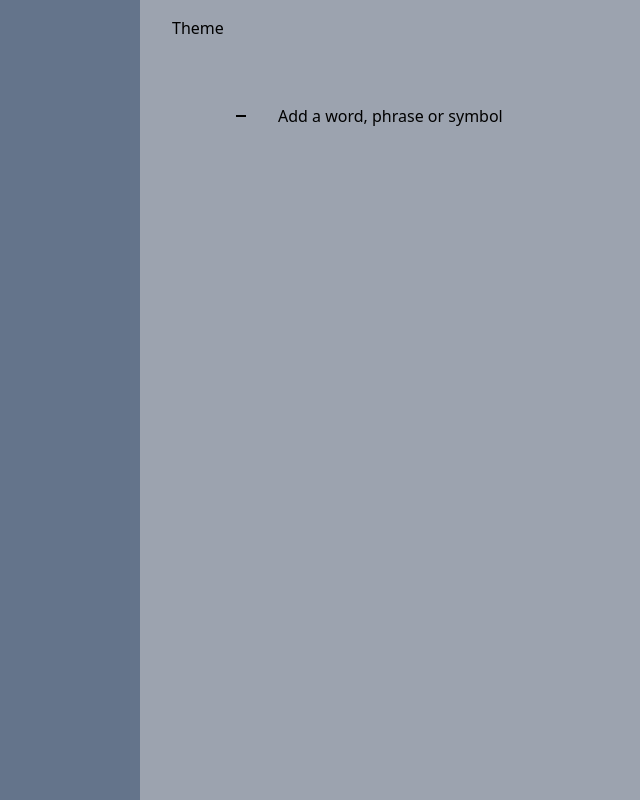
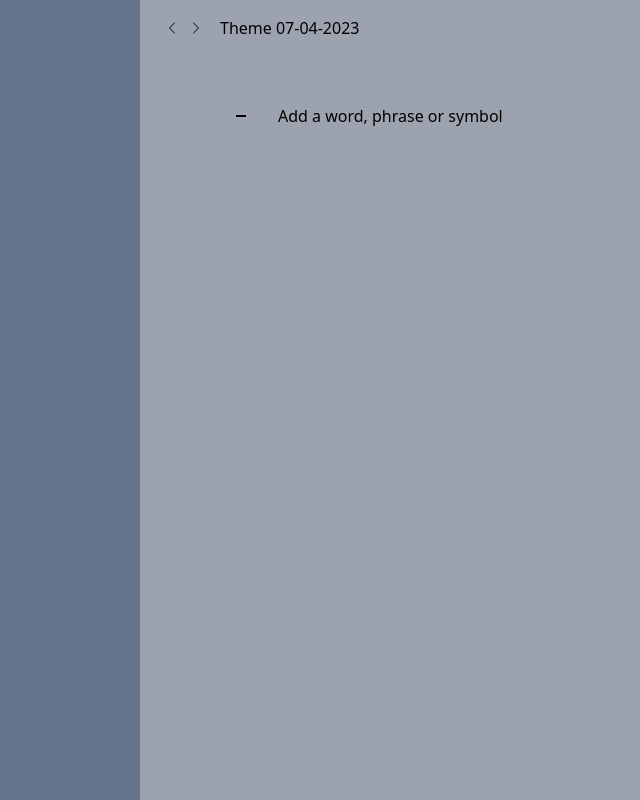
Before and after one commit to ssluizf/GoldenApp, a Next.js app: page /notes in a window 1280 px wide. Shown: the whole page, without its empty margins (180-820 px from the left). Built offline with nearby package versions, Linux system fonts and the light colour scheme.

Commit message:
feat(page): page header icons added; adjust on card component

```diff
--- a/package.json
+++ b/package.json
@@ -11,6 +11,7 @@
     "build-storybook": "build-storybook"
   },
   "dependencies": {
+    "@heroicons/react": "^2.0.17",
     "@types/node": "18.15.11",
     "@types/react": "18.0.31",
     "@types/react-dom": "18.0.11",
--- a/src/components/card.tsx
+++ b/src/components/card.tsx
@@ -16,7 +16,7 @@ export default function Card() {
             value={meaning}
             onChange={(e) => setMeaning((e.target as HTMLInputElement).value)}
           />
-          <div className="flex flex-col">
+          <div className="flex flex-col h-6">
             <hr className="w-full m-auto px-1 border border-black" />
           </div>
         </>
@@ -28,7 +28,7 @@ export default function Card() {
         value={symbol}
         onChange={(e) => setSymbol((e.target as HTMLInputElement).value)}
       />
-      <div className="flex flex-col group-last:invisible group-hover:visible peer-focus:visible">
+      <div className="flex flex-col h-6 group-last:invisible group-hover:visible peer-focus:visible">
         <hr className="w-full m-auto px-1 border border-black" />
       </div>
     </div>
--- a/src/components/page.tsx
+++ b/src/components/page.tsx
@@ -1,10 +1,30 @@
+import { useState } from "react";
+import { ChevronLeftIcon, ChevronRightIcon } from "@heroicons/react/24/outline";
+
 import Block from "./block";
 
 export default function Page() {
+  const DEFAULT_TITLE = "Theme 07-04-2023";
+  const [pageTitle, setPageTitle] = useState(DEFAULT_TITLE);
+
   return (
     <div className="grid h-screen bg-gray-400">
       <div className="justify-self-end w-9/12">
-        <header className="mt-4 px-8">Theme</header>
+        <div className="flex items-center mt-4 pl-6">
+          <button type="button" title="Prev page" className="h-6">
+            <ChevronLeftIcon className="h-4 w-4" />
+          </button>
+          <button type="button" title="Next page" className="h-6 ml-2">
+            <ChevronRightIcon className="h-4 w-4" />
+          </button>
+          <input
+            title="Page title"
+            className="ml-4 bg-transparent outline-none"
+            placeholder={DEFAULT_TITLE}
+            value={pageTitle}
+            onChange={(e) => setPageTitle(e.target.value)}
+          />
+        </div>
         <div className="my-16 px-24 space-y-8">
           {Array.from(Array(1).keys()).map((value, index) => (
             <Block key={`block-${index}`} />
```
Also changed, not shown: 1 other file (tests, documents, lock files or other folders).
